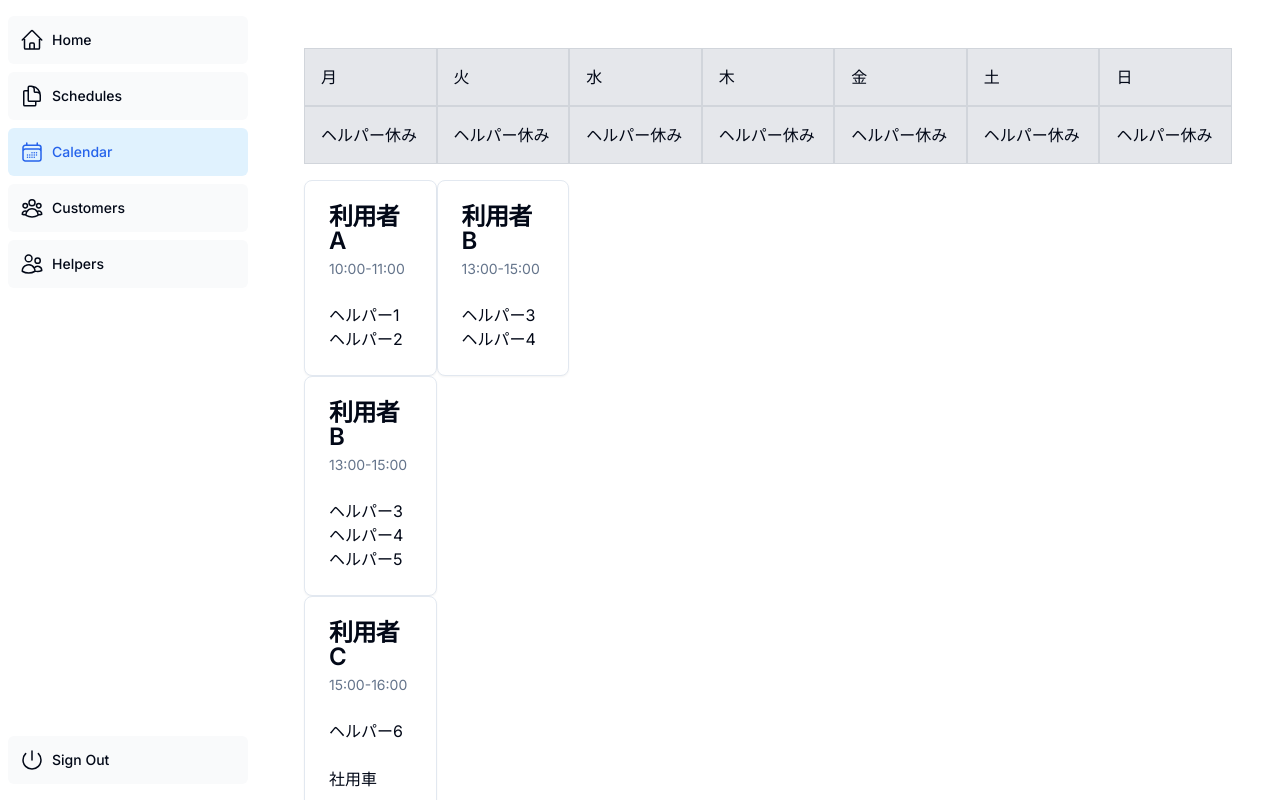
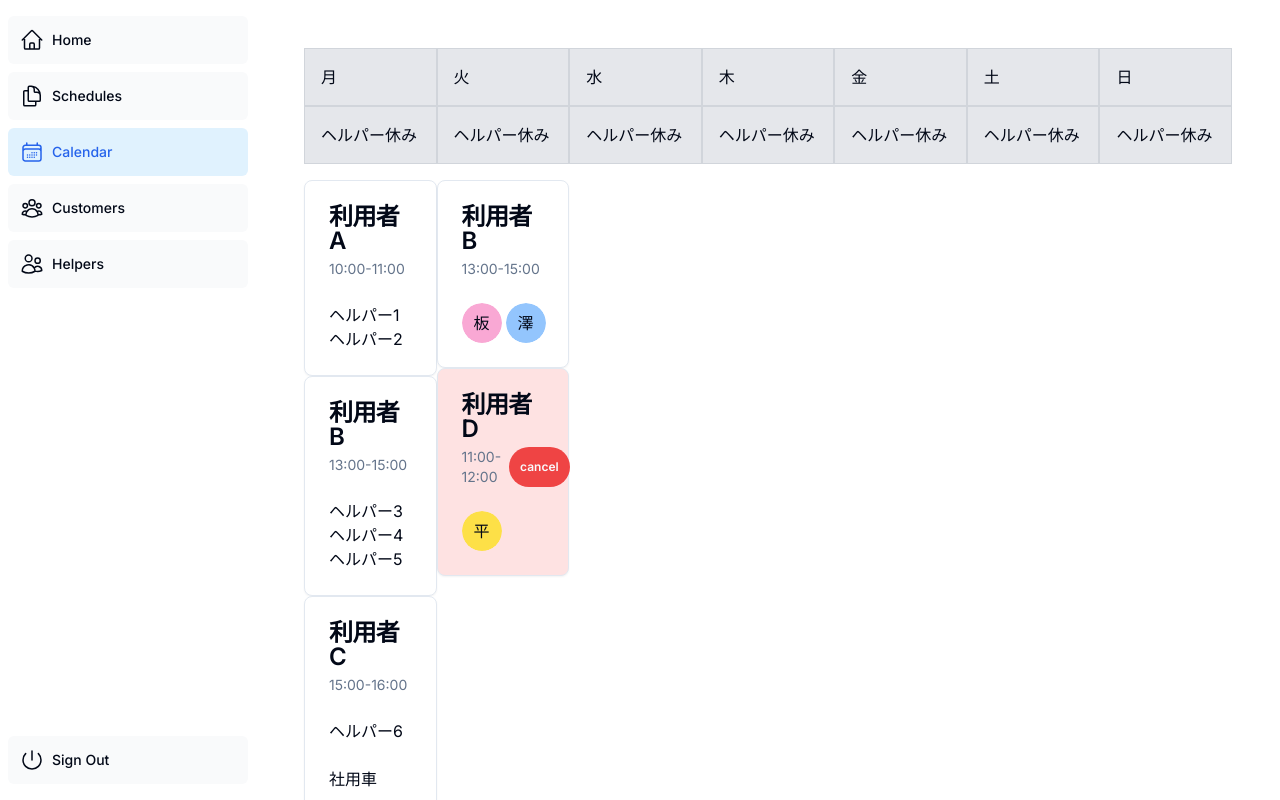
Before and after one commit to Takashi-Matsumura/nextjs-shadcn, a Next.js app: page /dashboard/calendar in a window 1280 px wide. Built offline with nearby package versions, Linux system fonts and the light colour scheme.

Commit message:
Add @radix-ui/react-avatar and related dependencies

```diff
--- a/package.json
+++ b/package.json
@@ -10,6 +10,7 @@
   },
   "dependencies": {
     "@heroicons/react": "^2.1.1",
+    "@radix-ui/react-avatar": "^1.0.4",
     "@radix-ui/react-checkbox": "^1.0.4",
     "@radix-ui/react-dropdown-menu": "^2.0.6",
     "@radix-ui/react-slot": "^1.0.2",
--- a/src/app/dashboard/calendar/weekgrid-demo.tsx
+++ b/src/app/dashboard/calendar/weekgrid-demo.tsx
@@ -7,6 +7,8 @@
   CardHeader,
   CardTitle,
 } from "@/components/ui/card";
+import { Avatar, AvatarFallback, AvatarImage } from "@/components/ui/avatar";
+import { Badge } from "@/components/ui/badge";
 
 type DayOfWeek = "月" | "火" | "水" | "木" | "金" | "土" | "日";
 
@@ -83,10 +85,29 @@
               <CardTitle>利用者B</CardTitle>
               <CardDescription>13:00-15:00</CardDescription>
             </CardHeader>
-            <CardContent>
-              ヘルパー3
-              <br />
-              ヘルパー4
+            <CardContent className="flex gap-1">
+              <Avatar>
+                <AvatarFallback className="bg-pink-300">板</AvatarFallback>
+              </Avatar>
+              <Avatar>
+                <AvatarFallback className="bg-blue-300">澤</AvatarFallback>
+              </Avatar>
+            </CardContent>
+          </Card>
+          <Card className="bg-red-100">
+            <CardHeader>
+              <CardTitle>利用者D</CardTitle>
+              <CardDescription>
+                <div className="flex gap-2">
+                  <p>11:00-12:00</p>
+                  <Badge className="bg-red-500">cancel</Badge>
+                </div>
+              </CardDescription>
+            </CardHeader>
+            <CardContent className="flex gap-1">
+              <Avatar>
+                <AvatarFallback className="bg-yellow-300">平</AvatarFallback>
+              </Avatar>
             </CardContent>
           </Card>
         </div>
--- /dev/null
+++ b/src/components/ui/avatar.tsx
@@ -0,0 +1,50 @@
+"use client"
+
+import * as React from "react"
+import * as AvatarPrimitive from "@radix-ui/react-avatar"
+
+import { cn } from "@/lib/utils"
+
+const Avatar = React.forwardRef<
+  React.ElementRef<typeof AvatarPrimitive.Root>,
+  React.ComponentPropsWithoutRef<typeof AvatarPrimitive.Root>
+>(({ className, ...props }, ref) => (
+  <AvatarPrimitive.Root
+    ref={ref}
+    className={cn(
+      "relative flex h-10 w-10 shrink-0 overflow-hidden rounded-full",
+      className
+    )}
+    {...props}
+  />
+))
+Avatar.displayName = AvatarPrimitive.Root.displayName
+
+const AvatarImage = React.forwardRef<
+  React.ElementRef<typeof AvatarPrimitive.Image>,
+  React.ComponentPropsWithoutRef<typeof AvatarPrimitive.Image>
+>(({ className, ...props }, ref) => (
+  <AvatarPrimitive.Image
+    ref={ref}
+    className={cn("aspect-square h-full w-full", className)}
+    {...props}
+  />
+))
+AvatarImage.displayName = AvatarPrimitive.Image.displayName
+
+const AvatarFallback = React.forwardRef<
+  React.ElementRef<typeof AvatarPrimitive.Fallback>,
+  React.ComponentPropsWithoutRef<typeof AvatarPrimitive.Fallback>
+>(({ className, ...props }, ref) => (
+  <AvatarPrimitive.Fallback
+    ref={ref}
+    className={cn(
+      "flex h-full w-full items-center justify-center rounded-full bg-muted",
+      className
+    )}
+    {...props}
+  />
+))
+AvatarFallback.displayName = AvatarPrimitive.Fallback.displayName
+
+export { Avatar, AvatarImage, AvatarFallback }
--- /dev/null
+++ b/src/components/ui/badge.tsx
@@ -0,0 +1,36 @@
+import * as React from "react"
+import { cva, type VariantProps } from "class-variance-authority"
+
+import { cn } from "@/lib/utils"
+
+const badgeVariants = cva(
+  "inline-flex items-center rounded-full border px-2.5 py-0.5 text-xs font-semibold transition-colors focus:outline-none focus:ring-2 focus:ring-ring focus:ring-offset-2",
+  {
+    variants: {
+      variant: {
+        default:
+          "border-transparent bg-primary text-primary-foreground hover:bg-primary/80",
+        secondary:
+          "border-transparent bg-secondary text-secondary-foreground hover:bg-secondary/80",
+        destructive:
+          "border-transparent bg-destructive text-destructive-foreground hover:bg-destructive/80",
+        outline: "text-foreground",
+      },
+    },
+    defaultVariants: {
+      variant: "default",
+    },
+  }
+)
+
+export interface BadgeProps
+  extends React.HTMLAttributes<HTMLDivElement>,
+    VariantProps<typeof badgeVariants> {}
+
+function Badge({ className, variant, ...props }: BadgeProps) {
+  return (
+    <div className={cn(badgeVariants({ variant }), className)} {...props} />
+  )
+}
+
+export { Badge, badgeVariants }
```
Also changed, not shown: 1 other file (tests, documents, lock files or other folders).
